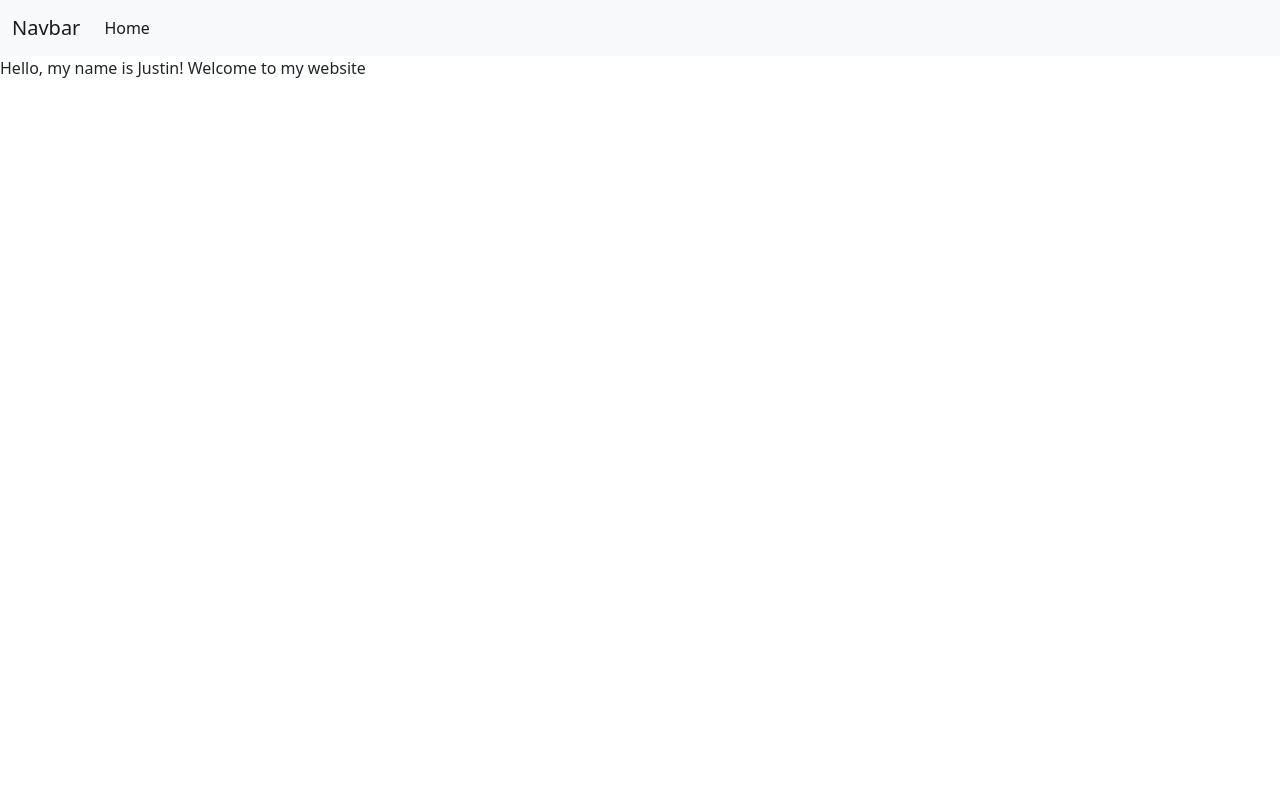
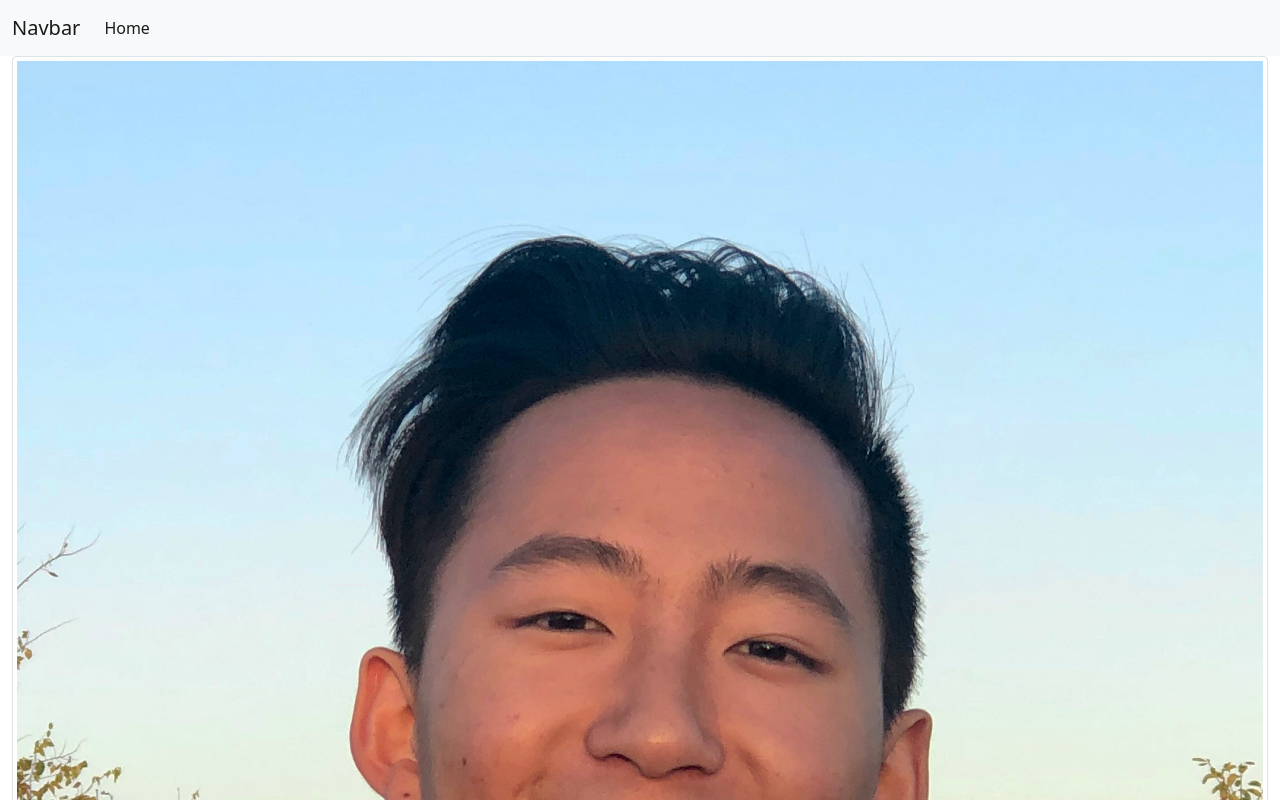
Before and after one commit to justincwang1389/justincwang1389.github.io, a plain HTML site: page index.html in a window 1280 px wide. Shown: the top 800 px of the page. Drawn offline with nearby package versions, Linux system fonts and the light colour scheme.

Commit message:
added profile picture

```diff
--- a/index.html
+++ b/index.html
@@ -23,6 +23,9 @@
 	    </div>
 	  </div>
 	</nav>
-	<p>Hello, my name is Justin! Welcome to my website</p>
+	<div class="container-fluid">
+		<img src="profile.jpg" class="img-thumbnail" alt="profile picture">
+		<p>Hello, my name is Justin! Welcome to my website</p>
+	</div>
 </body>
 </html>
```
Also changed, not shown: profile.jpg (added), 1 other file.
